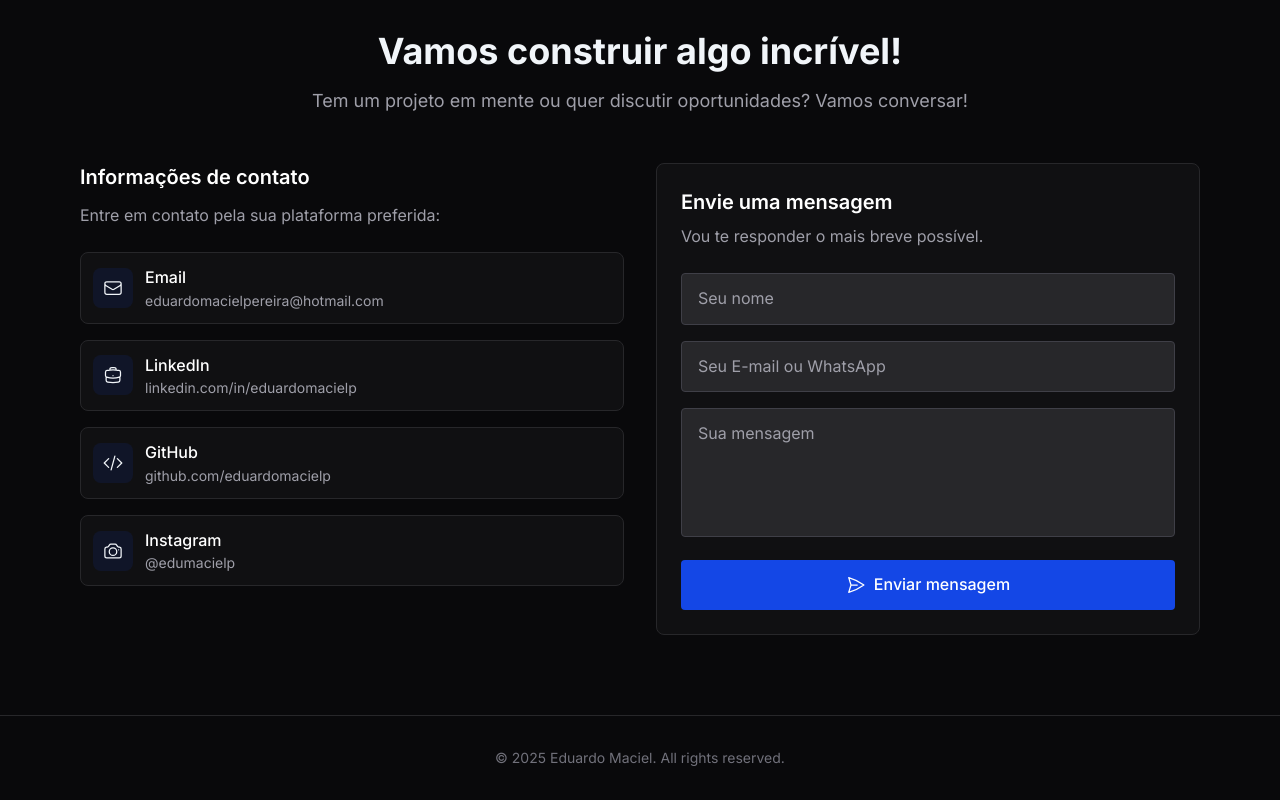
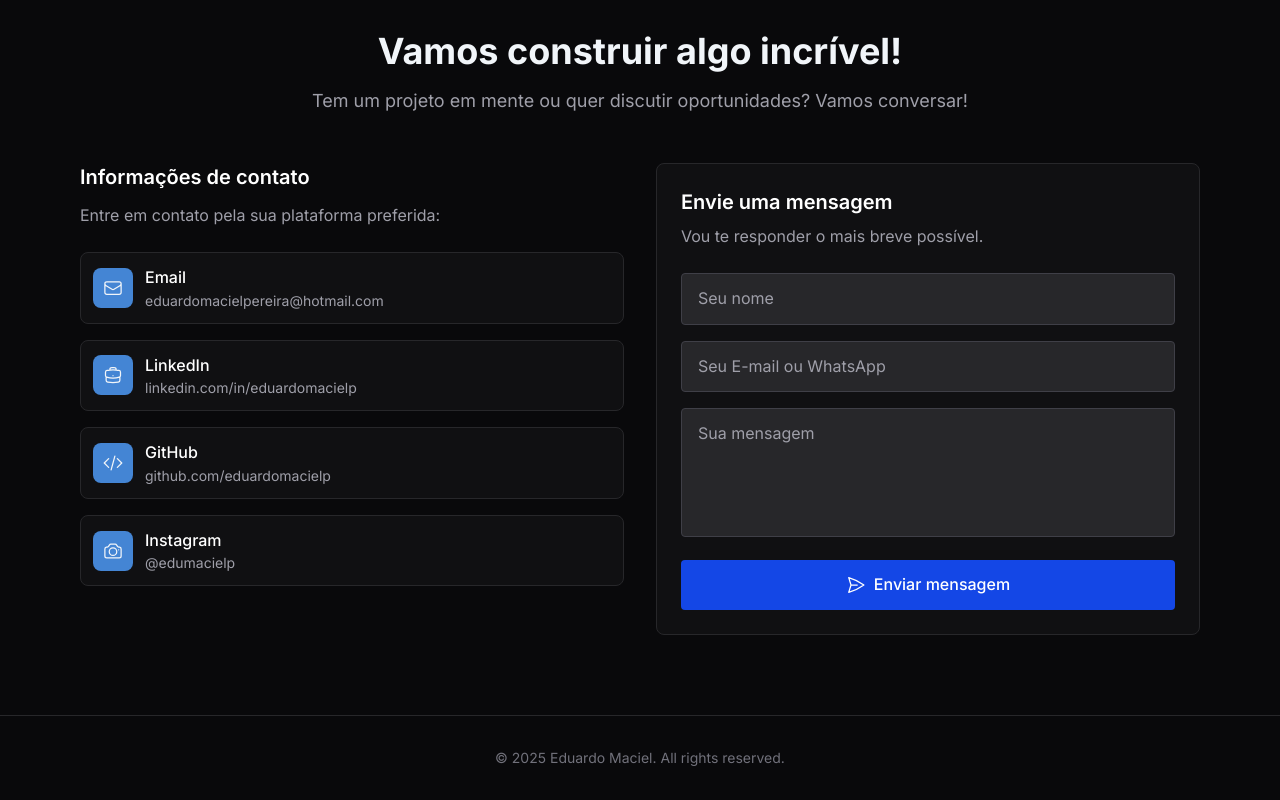
Before and after one commit to eduardomacielp/eduardo-portfolio, a Next.js app: page / in a window 1280 px wide. Shown: the part 3093-3893 px from the top of the page. Built offline with nearby package versions, Linux system fonts and the light colour scheme.

Commit message:
fix: changing contact-links color

```diff
--- a/src/components/Contact.tsx
+++ b/src/components/Contact.tsx
@@ -160,7 +160,7 @@ export default function Contact({
                 rel="noopener noreferrer"
                 className="flex items-center gap-3 p-3 bg-zinc-900/50 rounded-lg border border-zinc-800 hover:border-blue-700/50 transition-colors duration-200"
               >
-                <div className="w-10 h-10 bg-blue-700/10 rounded-lg flex items-center justify-center">
+                <div className="w-10 h-10 bg-blue-400/80 rounded-lg flex items-center justify-center">
                   <link.icon className="w-5 h-5 text-slate-100" />
                 </div>
                 <div>
```
